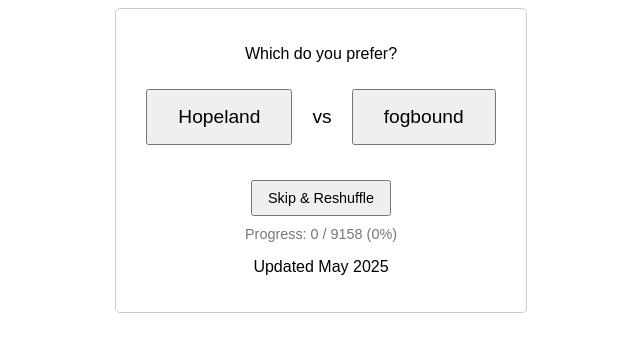
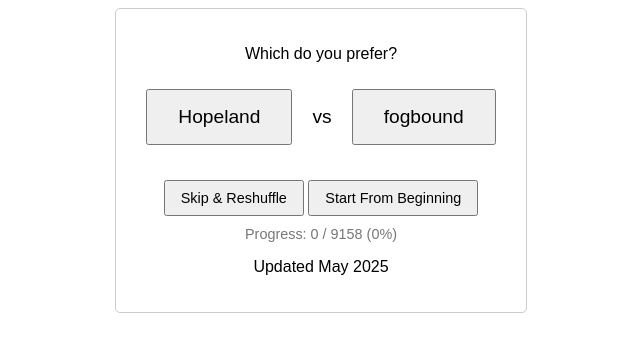
Before and after one commit to Catandaguin/Kenshi-Song-Ranking, a plain HTML site: page index.html in a window 1280 px wide. Shown: the whole page, without its empty margins (319-959 px from the left). Drawn offline with Linux system fonts and the light colour scheme.

Commit message:
Update index.html

```diff
--- a/index.html
+++ b/index.html
@@ -38,10 +38,11 @@
             font-size: 1.2em;
         }
 
-        #game-area #skip-button {
-            padding: 8px 15px; /* Smaller skip button */
+        #game-area #skip-button, #start-over-button {
+            padding: 8px 15px; /* Smaller buttons */
             font-size: 0.9em;
-            margin-top: 10px; /* Add a little space above the skip button */
+            margin-top: 10px; /* Add space above them */
+            cursor: pointer;
         }
 
         #progress-counter {
@@ -66,6 +67,7 @@
             <button id="choice2"></button>
         </div>
         <button id="skip-button">Skip & Reshuffle</button>
+        <button id="start-over-button">Start From Beginning</button>
         <p id="progress-counter"></p>
         <p>Updated May 2025</p>
     </div>
@@ -81,6 +83,7 @@
             const choice1Button = document.getElementById('choice1');
             const choice2Button = document.getElementById('choice2');
             const skipButton = document.getElementById('skip-button');
+            const startOverButton = document.getElementById('start-over-button'); // Get the new button
             const resultsArea = document.getElementById('results-area');
             const tierList = document.getElementById('tier-list');
             const restartButton = document.getElementById('restart-button');
@@ -314,6 +317,15 @@
                 }
             });
 
+            startOverButton.addEventListener('click', () => {
+                names = [...initialNames];
+                preferences = {};
+                comparisons.clear();
+                localStorage.removeItem(PREFERENCES_KEY); // Clear progress
+                localStorage.removeItem(COMPARISONS_KEY);
+                startGame();
+            });
+
             function showResults() {
                 gameArea.style.display = 'none';
                 resultsArea.style.display = 'block';
```
